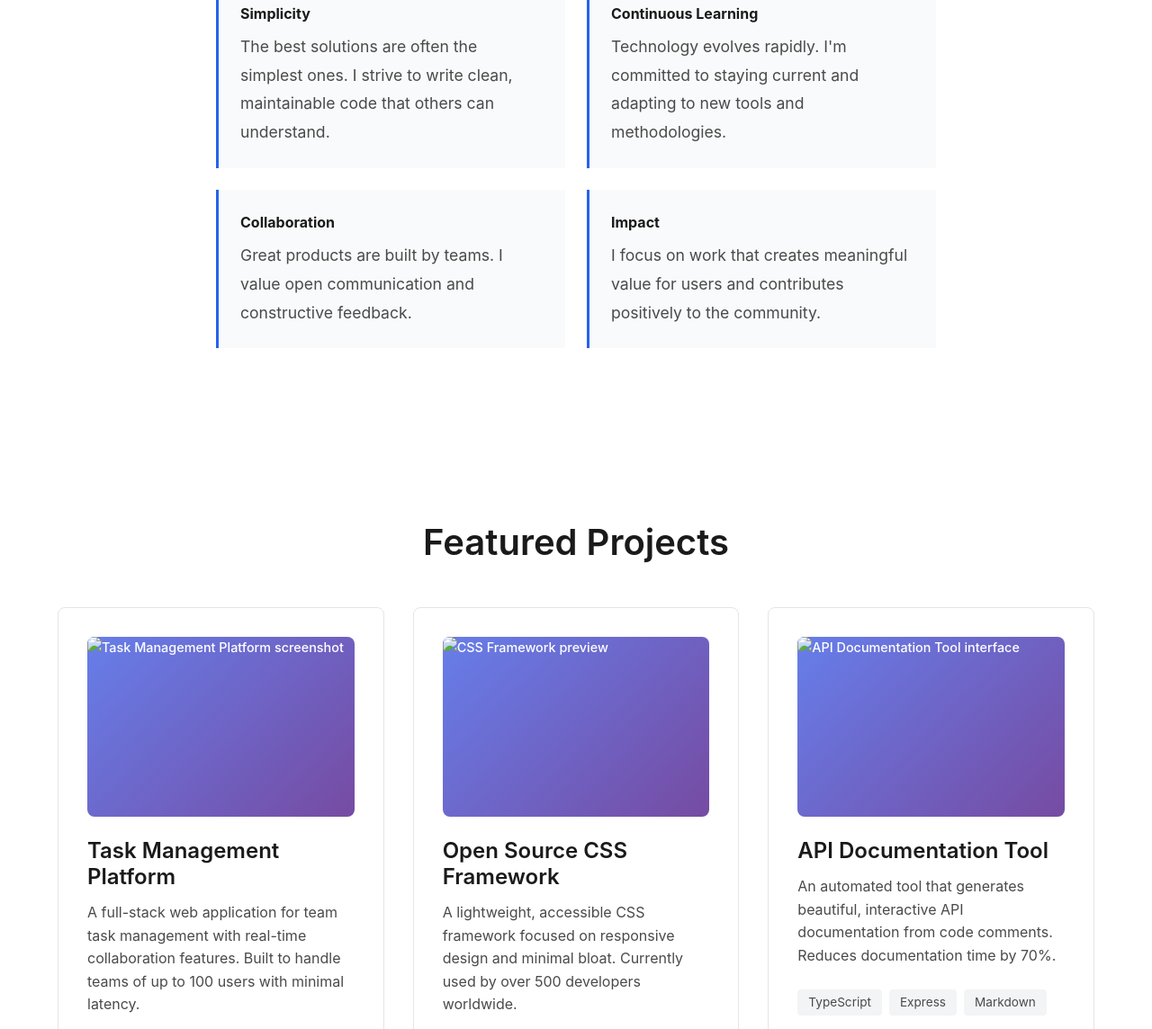
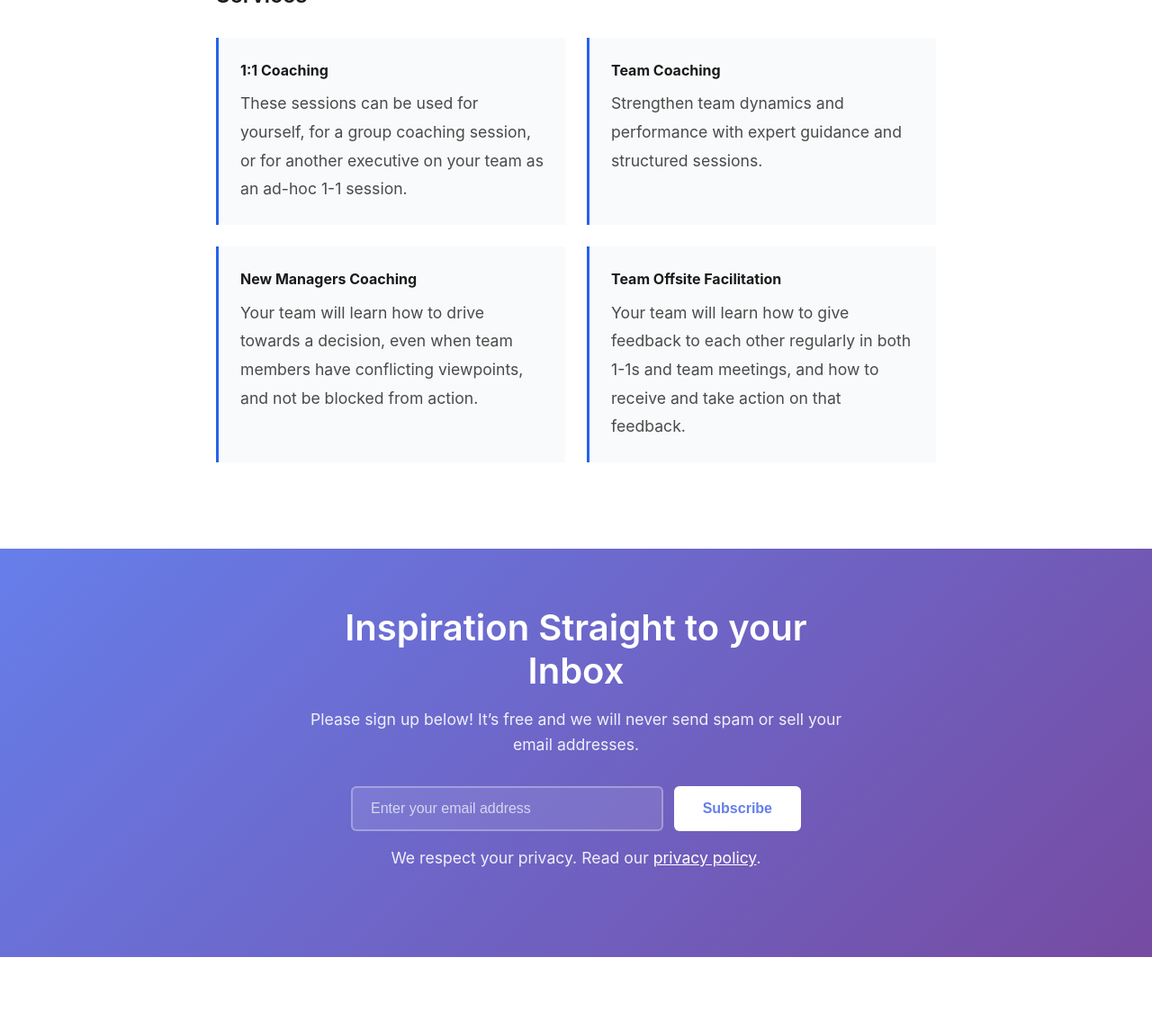
Before and after one commit to warribros/tutusholeye, a plain HTML site: page index.html in a window 1280 px wide. Shown: the part 1656-2800 px from the top of the page at 90% size. Drawn offline with Linux system fonts and the light colour scheme.

Commit message:
changes to copy and addition of newsletter

```diff
--- a/index.html
+++ b/index.html
@@ -99,7 +99,7 @@
         }
 
         .nav-links {
-            display: flex;
+            display: none;
             gap: 2rem;
             list-style: none;
         }
@@ -390,6 +390,87 @@
             font-size: 1rem;
         }
 
+/* ===== NEWSLETTER SECTION ===== */
+.newsletter {
+    background: linear-gradient(135deg, #667eea 0%, #764ba2 100%);
+    color: white;
+    padding: 4rem 0;
+}
+
+.newsletter-content {
+    max-width: 600px;
+    margin: 0 auto;
+    text-align: center;
+}
+
+.newsletter h2 {
+    color: white;
+    margin-bottom: 1rem;
+}
+
+.newsletter p {
+    color: rgba(255, 255, 255, 0.9);
+    font-size: 1.1rem;
+    margin-bottom: 2rem;
+}
+
+.newsletter-form {
+    display: flex;
+    gap: 0.75rem;
+    flex-direction: column;
+    max-width: 500px;
+    margin: 0 auto;
+}
+
+.newsletter-input {
+    padding: 0.875rem 1.25rem;
+    border: 2px solid rgba(255, 255, 255, 0.3);
+    border-radius: 0.375rem;
+    font-size: 1rem;
+    background: rgba(255, 255, 255, 0.1);
+    color: white;
+    transition: all 0.3s;
+}
+
+.newsletter-input::placeholder {
+    color: rgba(255, 255, 255, 0.7);
+}
+
+.newsletter-input:focus {
+    outline: none;
+    border-color: white;
+    background: rgba(255, 255, 255, 0.2);
+}
+
+.newsletter-button {
+    padding: 0.875rem 2rem;
+    background-color: white;
+    color: #667eea;
+    border: none;
+    border-radius: 0.375rem;
+    font-size: 1rem;
+    font-weight: 600;
+    cursor: pointer;
+    transition: all 0.3s;
+}
+
+.newsletter-button:hover {
+    background-color: #f3f4f6;
+    transform: translateY(-2px);
+    box-shadow: 0 4px 12px rgba(0, 0, 0, 0.2);
+}
+
+.newsletter-privacy {
+    margin-top: 1rem;
+    font-size: 0.875rem;
+    color: rgba(255, 255, 255, 0.8);
+}
+
+.newsletter-privacy a {
+    color: white;
+    text-decoration: underline;
+}
+
         /* ===== FOOTER ===== */
         footer {
             border-top: 1px solid var(--border-color);
@@ -453,6 +534,19 @@
                 gap: 3rem;
             }
 
+            .newsletter-form {
+                 flex-direction: row;
+            }
+
+             .newsletter-input {
+                  flex: 1;
+            }
+
+    .newsletter-button {
+        flex-shrink: 0;
+    }
+
+
             .projects-grid {
                 grid-template-columns: repeat(3, 1fr);
             }
@@ -477,8 +571,8 @@
                 <li><a href="#home">Home</a></li>
                 <li><a href="#mystory">My Story</a></li>
                 <li><a href="#programs">Programs</a></li>
-                  <li><a href="#youtube">Youtube</a></li>
-                <li><a href="#contact">Contact</a></li>
+                   <li><a href="#youtube">Youtube</a></li>
+                 <li><a href="#contact">Contact</a></li>
             </ul>
         </nav>
     </header>
@@ -489,7 +583,7 @@
             <div class="hero-content">
                 <div class="hero-text">
                     <h1 class="hero__title">Dare to Become <strong>More.</strong></h1>
-                    <p>I am Dr. Olatutu Sholeye (DBA) — a coach, mentor, and guide shaped by heritage, experience, and purpose. Coaching for purpose-driven leaders ready to live fully, lead boldly, and leave a legacy.</p>
+                    <p>With expertise in behavioural , life and executive coaching, I've successfully guided over 18,000 individuals from diverse backgrounds and countries to achieve success.</p>
                     <div class="cta-links">
                         <a href="#projects" class="btn btn-primary">Request Coaching</a>
                         <a href="#contact" class="btn btn-secondary">Get In Touch</a>
@@ -527,28 +621,28 @@
 
                 <p>I am Dr. Olatutu Sholeye (DBA) — a coach, mentor, and guide shaped by heritage, experience, and purpose. Coaching for purpose-driven leaders ready to live fully, lead boldly, and leave a legacy.</p>
 
-                <p>My approach combines technical expertise with a deep understanding of user needs. I believe the best products are built when technology serves people, not the other way around.</p>
+                <p>Education was the family heirloom! Mom, a university student alongside my brother, instilled a powerful mantra: "Upgrade your skills, because that pedestal you are on will soon be level ground." </p>
 
-                <p>When I'm not coding, you'll find me reading about system design, contributing to open-source projects, or exploring new hiking trails.</p>
+                <p>I believe in lifelong learning as a cornerstone of self-development. I am passionate about developing the next generation of leaders and empowering aspiring entrepreneurs. I leave a lasting legacy sharing my knowledge and expertise, and guiding future generations.</p>
 
                 <div class="values">
-                    <h3>Core Values</h3>
+                    <h3>Services</h3>
                     <div class="values-list">
                         <div class="value-item">
-                            <h4>Simplicity</h4>
-                            <p>The best solutions are often the simplest ones. I strive to write clean, maintainable code that others can understand.</p>
+                            <h4>1:1 Coaching</h4>
+                            <p>These sessions can be used for yourself, for a group coaching session, or for another executive on your team as an ad-hoc 1-1 session.</p>
                         </div>
                         <div class="value-item">
-                            <h4>Continuous Learning</h4>
-                            <p>Technology evolves rapidly. I'm committed to staying current and adapting to new tools and methodologies.</p>
+                            <h4>Team Coaching</h4>
+                            <p>Strengthen team dynamics and performance with expert guidance and structured sessions.</p>
                         </div>
                         <div class="value-item">
-                            <h4>Collaboration</h4>
-                            <p>Great products are built by teams. I value open communication and constructive feedback.</p>
+                            <h4>New Managers Coaching</h4>
+                            <p>Your team will learn how to drive towards a decision, even when team members have conflicting viewpoints, and not be blocked from action.</p>
                         </div>
                         <div class="value-item">
-                            <h4>Impact</h4>
-                            <p>I focus on work that creates meaningful value for users and contributes positively to the community.</p>
+                            <h4>Team Offsite Facilitation</h4>
+                            <p>Your team will learn how to give feedback to each other regularly in both 1-1s and team meetings, and how to receive and take action on that feedback.</p>
                         </div>
                     </div>
                 </div>
@@ -556,67 +650,39 @@
         </div>
     </section>
 
-    <!-- PROJECTS SECTION -->
-    <section id="projects">
+    <!-- NEWSLETTER SECTION -->
+    <section class="newsletter">
         <div class="container">
-            <h2 class="section-title">Featured Projects</h2>
-            <div class="projects-grid">
-                <article class="project-card">
-                    <!-- PROJECT IMAGE PLACEHOLDER -->
-                    <img src="images/project-1.jpg" alt="Task Management Platform screenshot" class="project-image image-placeholder">
-                    <h3>Task Management Platform</h3>
-                    <p>A full-stack web application for team task management with real-time collaboration features. Built to handle teams of up to 100 users with minimal latency.</p>
-                    <div class="project-tags">
-                        <span class="tag">React</span>
-                        <span class="tag">Node.js</span>
-                        <span class="tag">PostgreSQL</span>
-                        <span class="tag">WebSockets</span>
-                    </div>
-                    <a href="#" class="project-link">View Project →</a>
-                </article>
-
-                <article class="project-card">
-                    <!-- PROJECT IMAGE PLACEHOLDER -->
-                    <img src="images/project-2.jpg" alt="CSS Framework preview" class="project-image image-placeholder">
-                    <h3>Open Source CSS Framework</h3>
-                    <p>A lightweight, accessible CSS framework focused on responsive design and minimal bloat. Currently used by over 500 developers worldwide.</p>
-                    <div class="project-tags">
-                        <span class="tag">CSS</span>
-                        <span class="tag">Sass</span>
-                        <span class="tag">JavaScript</span>
-                    </div>
-                    <a href="#" class="project-link">View Project →</a>
-                </article>
-
-                <article class="project-card">
-                    <!-- PROJECT IMAGE PLACEHOLDER -->
-                    <img src="images/project-3.jpg" alt="API Documentation Tool interface" class="project-image image-placeholder">
-                    <h3>API Documentation Tool</h3>
-                    <p>An automated tool that generates beautiful, interactive API documentation from code comments. Reduces documentation time by 70%.</p>
-                    <div class="project-tags">
-                        <span class="tag">TypeScript</span>
-                        <span class="tag">Express</span>
-                        <span class="tag">Markdown</span>
-                    </div>
-                    <a href="#" class="project-link">View Project →</a>
-                </article>
+            <div class="newsletter-content">
+                <h2>Inspiration Straight to your Inbox</h2>
+                <p>Please sign up below! It’s free and we will never send spam or sell your email addresses.</p>
+                <form class="newsletter-form" action="https://formspree.io/f/xojaaadn" method="post">
+                    <input
+                        type="email"
+                        name="email"
+                        placeholder="Enter your email address"
+                        required
+                        class="newsletter-input"
+                        aria-label="Email address"
+                    >
+                    <button type="submit" class="newsletter-button">Subscribe</button>
+                </form>
+                <p class="newsletter-privacy">We respect your privacy. Read our <a href="#privacy">privacy policy</a>.</p>
             </div>
         </div>
     </section>
+
 
     <!-- CONTACT SECTION -->
     <section id="contact">
         <div class="container">
             <h2 class="section-title">Get In Touch</h2>
             <div class="contact-content">
-                <p>I'm always interested in hearing about new projects and opportunities. Whether you have a question or just want to say hi, feel free to reach out.</p>
-
-                <a href="mailto:hello@tutusholeye.com" class="contact-email">hello@tutusholeye.com</a>
 
                 <ul class="social-links">
-                    <li><a href="https://github.com/yourusername">GitHub</a></li>
-                    <li><a href="https://linkedin.com/in/yourusername">LinkedIn</a></li>
-                    <li><a href="https://twitter.com/yourusername">Twitter</a></li>
+                    <li><a href="mailto:hello@tutusholeye.com">Email</a></li>
+                    <li><a href="https://www.linkedin.com/in/olatutu-sholeye-470a9948/">LinkedIn</a></li>
+
                 </ul>
             </div>
         </div>
@@ -625,7 +691,7 @@
     <!-- FOOTER -->
     <footer>
         <div class="container">
-            <p>&copy; 2024 Your Name. All rights reserved.</p>
+            <p>&copy; 2025 Tutu Sholeye. All rights reserved.</p>
         </div>
     </footer>
 </body>
```
